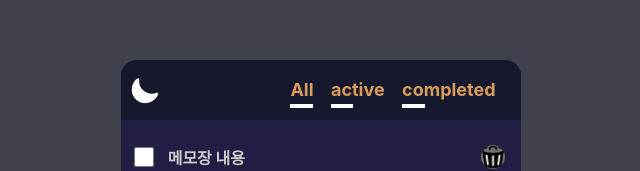
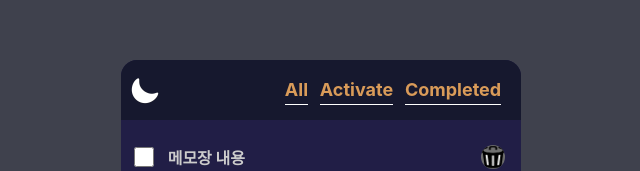
Before and after one commit to CureLatte/CafeTour, a React (Create React App) app: page / in a window 1280 px wide. Shown: the part 140-311 px from the top of the page, without its empty margins (319-959 px from the left). Built offline with nearby package versions, Linux system fonts and the light colour scheme.

Commit message:
[FEAT] tabBar setting

```diff
--- /dev/null
+++ b/src/toDoApp/components/Tab.jsx
@@ -0,0 +1,25 @@
+import style from "../css/header.module.css";
+import {useEffect, useRef} from "react";
+
+export default function Tab({title}){
+    const tabTitle = useRef(null)
+    const tabBar = useRef(null)
+
+
+
+    useEffect(() => {
+        // px 길이 세팅
+        tabBar.current.style.width=tabTitle.current.clientWidth.toString() + "px"
+        return () => {
+
+        };
+    }, []);
+
+
+    return (
+        <span className={style.tabs} ref={tabTitle}>
+            <p>{title}</p>
+            <div className={style.tabsBar} ref={tabBar}/>
+        </span>
+    )
+}
--- a/src/toDoApp/components/header.jsx
+++ b/src/toDoApp/components/header.jsx
@@ -1,4 +1,5 @@
 import style from  '../css/header.module.css'
+import Tab from './Tab.jsx'
 
 export default function Header(){
 
@@ -7,19 +8,9 @@ export default function Header(){
         <div className={style.header}>
             <img src='/images/darkMode.png' alt="error" className={style.darkMode}/>
             <div className={style.tabsContainer}>
-                <span className={style.tabs}>
-                    <p>All</p>
-                    <div className={style.tabsBar}/>
-                </span>
-
-                <span className={style.tabs}>
-                    <p>active</p>
-                    <div className={style.tabsBar}/>
-                </span>
-                <span className={style.tabs}>
-                    <p>completed</p>
-                    <div className={style.tabsBar}/>
-                </span>
+                <Tab title="All"></Tab>
+                <Tab title="Activate"></Tab>
+                <Tab title="Completed"></Tab>
             </div>
         </div>
     )
--- a/src/toDoApp/css/header.module.css
+++ b/src/toDoApp/css/header.module.css
@@ -36,6 +36,6 @@
     position: absolute;
     top: 2.25em;
     width: 1.25em;
-    height: 0.25em;
+    height: 0.1em;
     background-color: white;
 }
```
